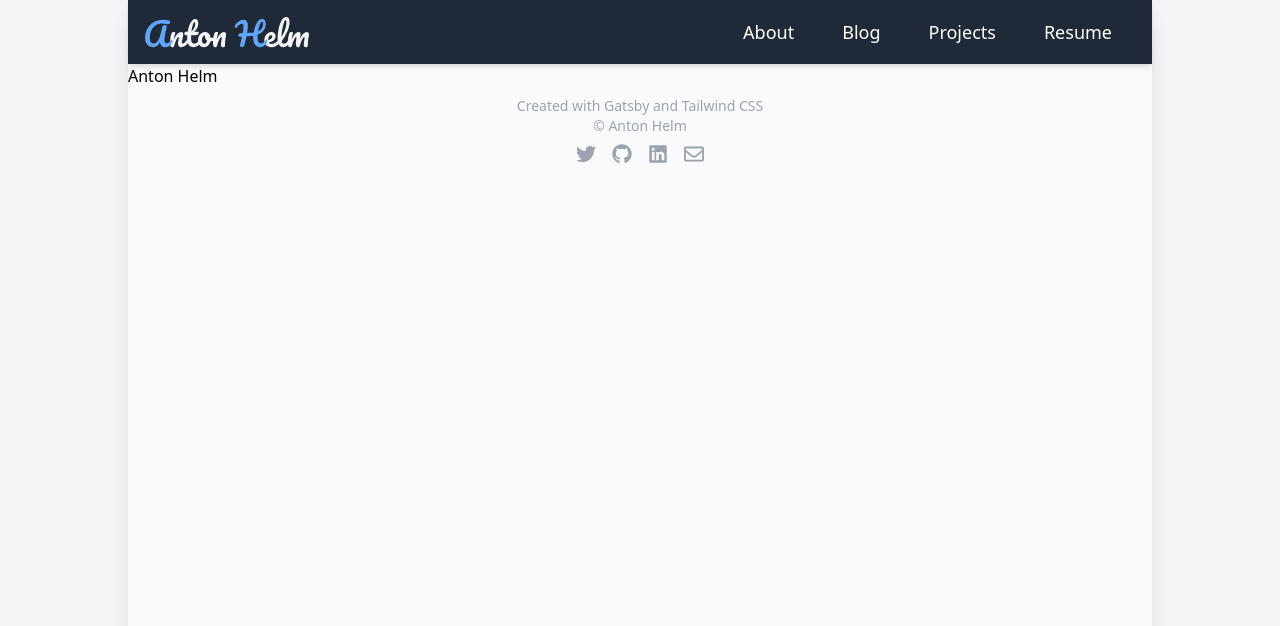
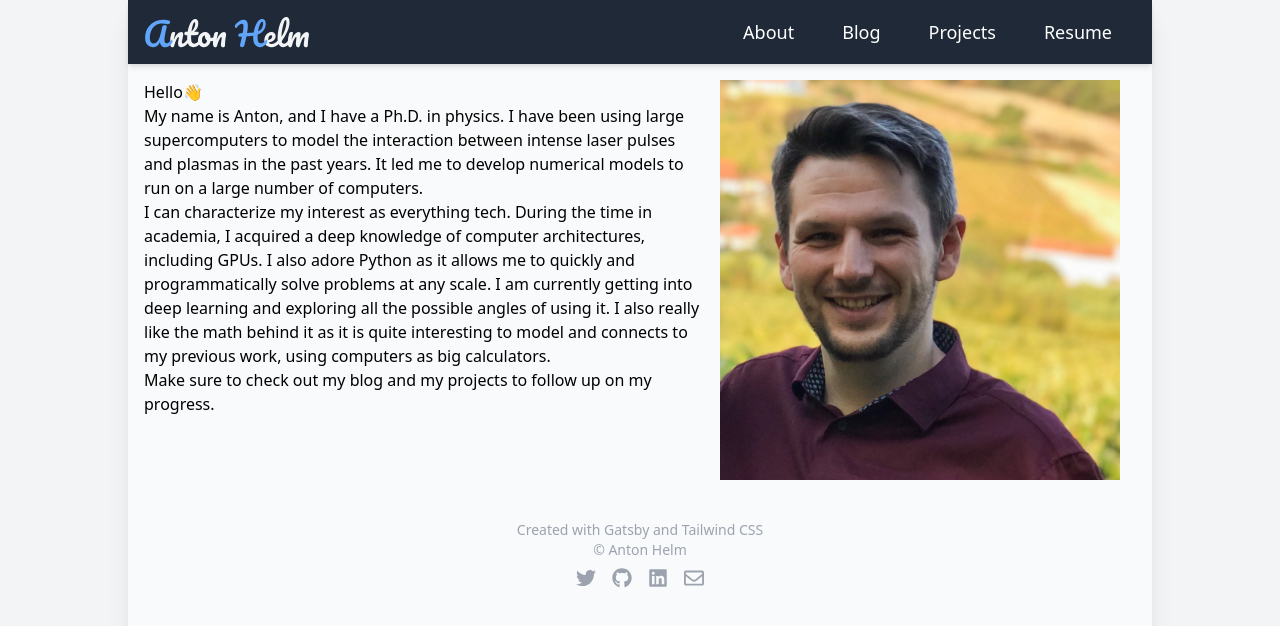
Before and after one commit to ahelm/old-webpage, a Gatsby site: page / in a window 1280 px wide. Built offline with nearby package versions, Linux system fonts and the light colour scheme; Gatsby itself is replaced by a stand-in of ours; what @tailwindcss/typography would draw is missing.

Commit message:
adds about page

```diff
--- a/src/pages/index.tsx
+++ b/src/pages/index.tsx
@@ -1,14 +1,99 @@
+import { graphql, Link, useStaticQuery } from 'gatsby';
+import Img from 'gatsby-image';
 import React from 'react';
 import Layout from '../components/layout';
 import SEO from '../components/seo';
 
-const IndexPage = () => (
-  <Layout>
-    <SEO title="About" />
-    <div>
-      Anton Helm
-    </div>
-  </Layout>
-);
+const IndexPage = () => {
+  const data = useStaticQuery(graphql`
+    query {
+      file(relativePath: { eq: "profile.jpg" }) {
+        childImageSharp {
+          fixed {
+            ...GatsbyImageSharpFixed
+          }
+        }
+      }
+    }
+`);
+  return (
+    <Layout>
+      <SEO title="About" />
+      <div className="p-4">
+        <div className="flex flex-col sm:flex-row-reverse">
+          <div className="px-4 pb-4 flex justify-around">
+            <Img fixed={data.file.childImageSharp.fixed} alt="Profile picture" />
+          </div>
+          <div className="prose">
+            <h1>
+              Hello
+              <span role="img" aria-label="hand-hi">👋</span>
+            </h1>
+            <p>
+
+              My name is Anton, and I have a Ph.D. in physics. I have been using
+              large supercomputers to model the interaction between intense laser
+              pulses and plasmas in the past years. It led me to develop numerical
+              models to run on a large number of computers.
+
+            </p>
+            <p>
+
+              I can characterize my interest as everything tech. During the time in
+              academia, I acquired a deep knowledge of computer architectures,
+              including GPUs. I also adore Python as it allows me to quickly and
+              programmatically solve problems at any scale. I am currently getting
+              into deep learning and exploring all the possible angles of using it. I
+              also really like the math behind it as it is quite interesting to model
+              and connects to my previous work, using computers as big calculators.
+
+            </p>
+            <p>
+
+              Make sure to check out my
+              {' '}
+              <Link to="/blog">blog</Link>
+              {' '}
+              and my
+              {' '}
+              <Link to="/projects">projects</Link>
+              {' '}
+              to follow up on my progress.
+
+            </p>
+          </div>
+        </div>
+        {/*
+        <div></div>
+        <Img fluid={data.file.childImageSharp.fluid} alt="Profile picture" />
+        <p>
+
+          My name is Anton, and I have a Ph.D. in physics. I have been using
+          large supercomputers to model the interaction between intense laser
+          pulses and plasmas in the past years. It led me to develop numerical
+          models to run on a large number of computers.
+
+        </p>
+        <p>
+
+          I can characterize my interest as everything tech. During the time in
+          academia, I acquired a deep knowledge of computer architectures,
+          including GPUs. I also adore Python as it allows me to quickly and
+          programmatically solve problems at any scale. I am currently getting
+          into deep learning and exploring all the possible angles of using it. I
+          also really like the math behind it as it is quite interesting to model
+          and connects to my previous work, using computers as big calculators.
+
+        </p>
+        <p>
+
+          Make sure to check out my <Link to="/blog">blog</Link> and my
+          <Link to="/projects">projects</Link> to follow up on my progress.
+
+        </p> */}
+      </div>
+    </Layout>
+  );
+};
 
 export default IndexPage;
```
Also changed, not shown: src/images/profile.jpg (added).
